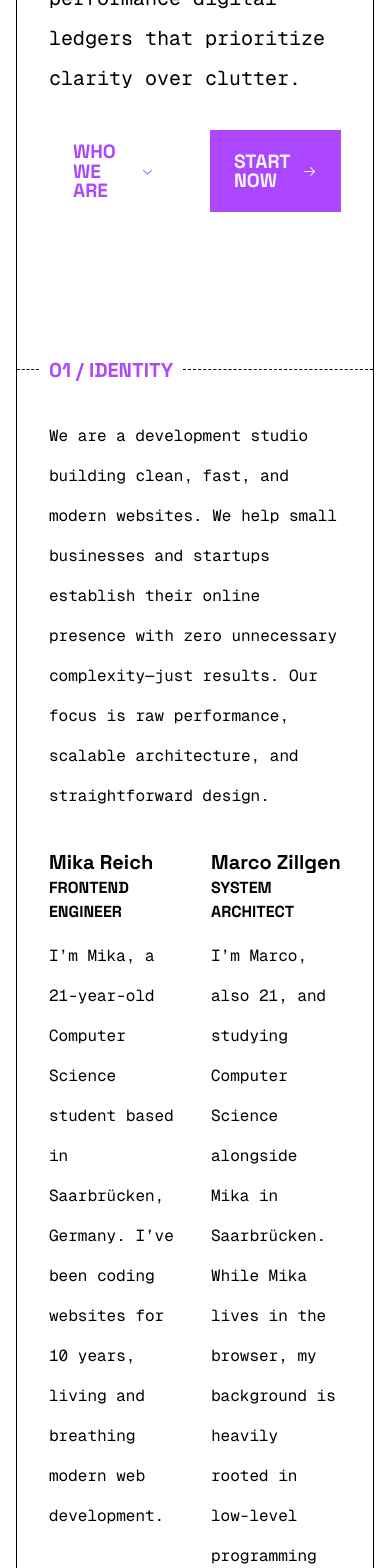
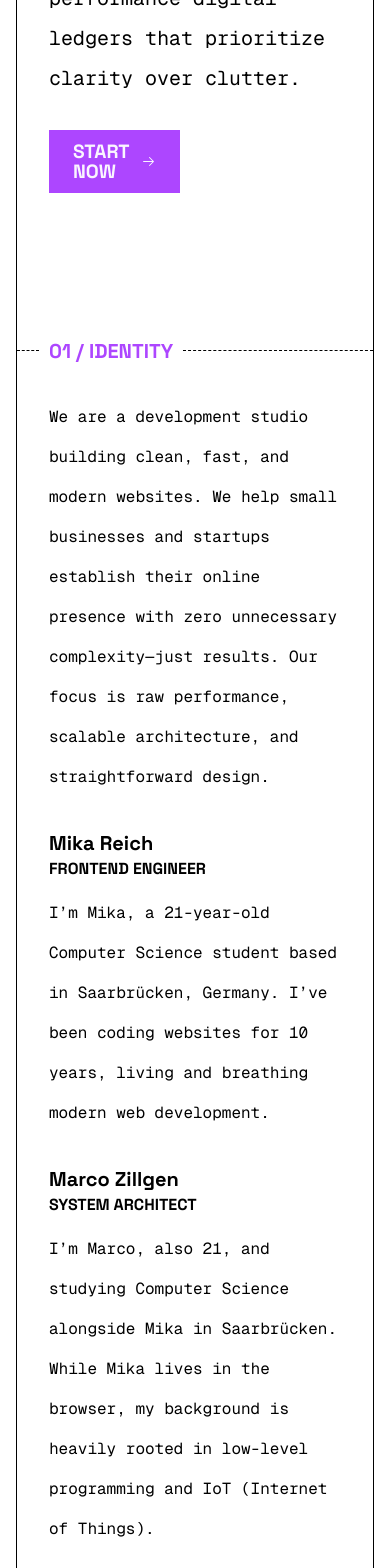
Before and after one commit to mmDevStudio/brand, a Next.js app: page / in a window 390 px wide. Shown: the part 780-2348 px from the top of the page. Built offline with nearby package versions, Linux system fonts and the light colour scheme.

Commit message:
refactor(Hero,Profile): responsive design

```diff
--- a/src/app/(home)/_components/Hero.tsx
+++ b/src/app/(home)/_components/Hero.tsx
@@ -31,7 +31,12 @@ export default function Hero() {
           digital ledgers that prioritize clarity over clutter.
         </p>
 
-        <Button asChild mode="ghost" suffixIcon={<ChevronDownIcon />}>
+        <Button
+          asChild
+          mode="ghost"
+          className="hidden lg:flex"
+          suffixIcon={<ChevronDownIcon />}
+        >
           <Link href={`/#${SECTION_ID.IDENTITY}`}>WHO WE ARE</Link>
         </Button>
 
@@ -39,7 +44,7 @@ export default function Hero() {
           asChild
           mode="filled"
           suffixIcon={<ArrowRightIcon />}
-          className="justify-self-end"
+          className="lg:justify-self-end"
         >
           <Link href={`/#${SECTION_ID.CONTACT}`}>Start now</Link>
         </Button>
--- a/src/app/(home)/_components/Profile.tsx
+++ b/src/app/(home)/_components/Profile.tsx
@@ -8,7 +8,7 @@ export default function Profile({
   children: string;
 }) {
   return (
-    <article className="flex flex-col">
+    <article className="flex flex-col col-span-2 lg:col-span-1">
       <span className="text-xl text-text font-heading font-bold">{name}</span>
       <span className="text-text-subtle font-heading text-body font-bold mb-3 uppercase">
         {title}
```
